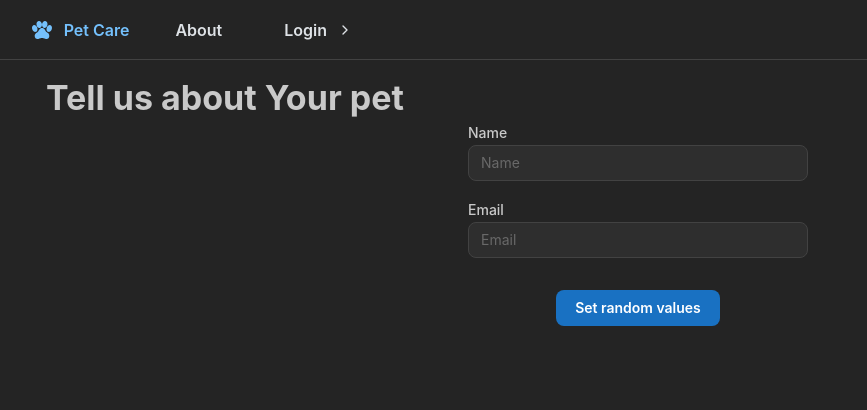
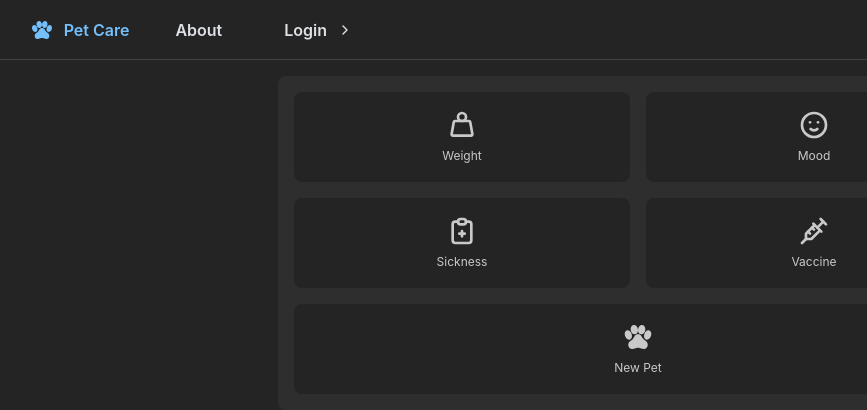
Before and after one commit to potat-dev/pet-care, a Next.js app: page /add in a window 1280 px wide. Shown: the top 410 px of the page, without its empty margins (2-869 px from the left). Built offline with nearby package versions, Linux system fonts and the light colour scheme; no server answers.

Commit message:
add page

```diff
--- a/src/app/add/page.tsx
+++ b/src/app/add/page.tsx
@@ -1,45 +1,15 @@
 'use client';
 
-import { useForm } from '@mantine/form';
-import { TextInput, Button, Group, Box, Title } from '@mantine/core';
-import { randomId } from '@mantine/hooks';
-
-function NewPetForm() {
-  const form = useForm({
-    initialValues: {
-      name: '',
-      email: '',
-    },
-  });
-
-  return (
-    <Box maw={340} mx="auto">
-      <TextInput label="Name" placeholder="Name" {...form.getInputProps('name')} />
-      <TextInput mt="md" label="Email" placeholder="Email" {...form.getInputProps('email')} />
-
-      <Group justify="center" mt="xl">
-        <Button
-          onClick={() =>
-            form.setValues({
-              name: randomId(),
-              email: `${randomId()}@mantine.dev`,
-            })
-          }
-        >
-          Set random values
-        </Button>
-      </Group>
-    </Box>
-  );
-}
+import { Container, Title } from '@mantine/core';
+import { ActionsGrid } from '@/components/ActionsGrid/ActionsGrid';
 
 export default function HomePage() {
   return (
-    <>
-      <Title order={1} px="xl">
+    <Container size="sm" px={0}>
+      {/* <Title order={1} px="xl">
         Tell us about Your pet
-      </Title>
-      <NewPetForm />
-    </>
+      </Title> */}
+      <ActionsGrid />
+    </Container>
   );
 }
--- /dev/null
+++ b/src/components/ActionsGrid/ActionsGrid.module.css
@@ -0,0 +1,19 @@
+.item {
+  display: flex;
+  flex-direction: column;
+  align-items: center;
+  justify-content: center;
+  text-align: center;
+  border-radius: var(--mantine-radius-md);
+  height: rem(90px);
+  background-color: light-dark(var(--mantine-color-white), var(--mantine-color-dark-7));
+  transition:
+    box-shadow 150ms ease,
+    transform 100ms ease;
+  width: 100%;
+
+  @mixin hover {
+    box-shadow: var(--mantine-shadow-md);
+    transform: scale(1.02);
+  }
+}
--- /dev/null
+++ b/src/components/ActionsGrid/ActionsGrid.tsx
@@ -0,0 +1,59 @@
+import {
+  Card,
+  Text,
+  SimpleGrid,
+  UnstyledButton,
+  Anchor,
+  Group,
+  useMantineTheme,
+  Grid,
+} from '@mantine/core';
+import {
+  IconVaccine,
+  IconPawFilled,
+  IconWeight,
+  IconReportMedical,
+  IconMoodSmile,
+} from '@tabler/icons-react';
+import classes from './ActionsGrid.module.css';
+
+const actions = [
+  { title: 'Weight', icon: IconWeight, color: 'violet' },
+  { title: 'Mood', icon: IconMoodSmile, color: 'indigo' },
+  { title: 'Sickness', icon: IconReportMedical, color: 'blue' },
+  { title: 'Vaccine', icon: IconVaccine, color: 'green' },
+  { title: 'New Pet', icon: IconPawFilled, color: 'teal' },
+];
+
+export function ActionsGrid() {
+  const items = actions.map((item) => (
+    <Grid.Col span={6}>
+      <UnstyledButton key={item.title} className={classes.item}>
+        <item.icon size="2rem" />
+        <Text size="xs" mt={7}>
+          {item.title}
+        </Text>
+      </UnstyledButton>
+    </Grid.Col>
+  ));
+
+  return (
+    <Card>
+      <Grid grow>{items}</Grid>
+    </Card>
+  );
+
+  return (
+    <Card withBorder radius="md" className={classes.card}>
+      <Group justify="space-between">
+        <Text className={classes.title}>Services</Text>
+        <Anchor size="xs" c="dimmed" style={{ lineHeight: 1 }}>
+          + 21 other services
+        </Anchor>
+      </Group>
+      <SimpleGrid cols={2} mt="md">
+        {items}
+      </SimpleGrid>
+    </Card>
+  );
+}
```
